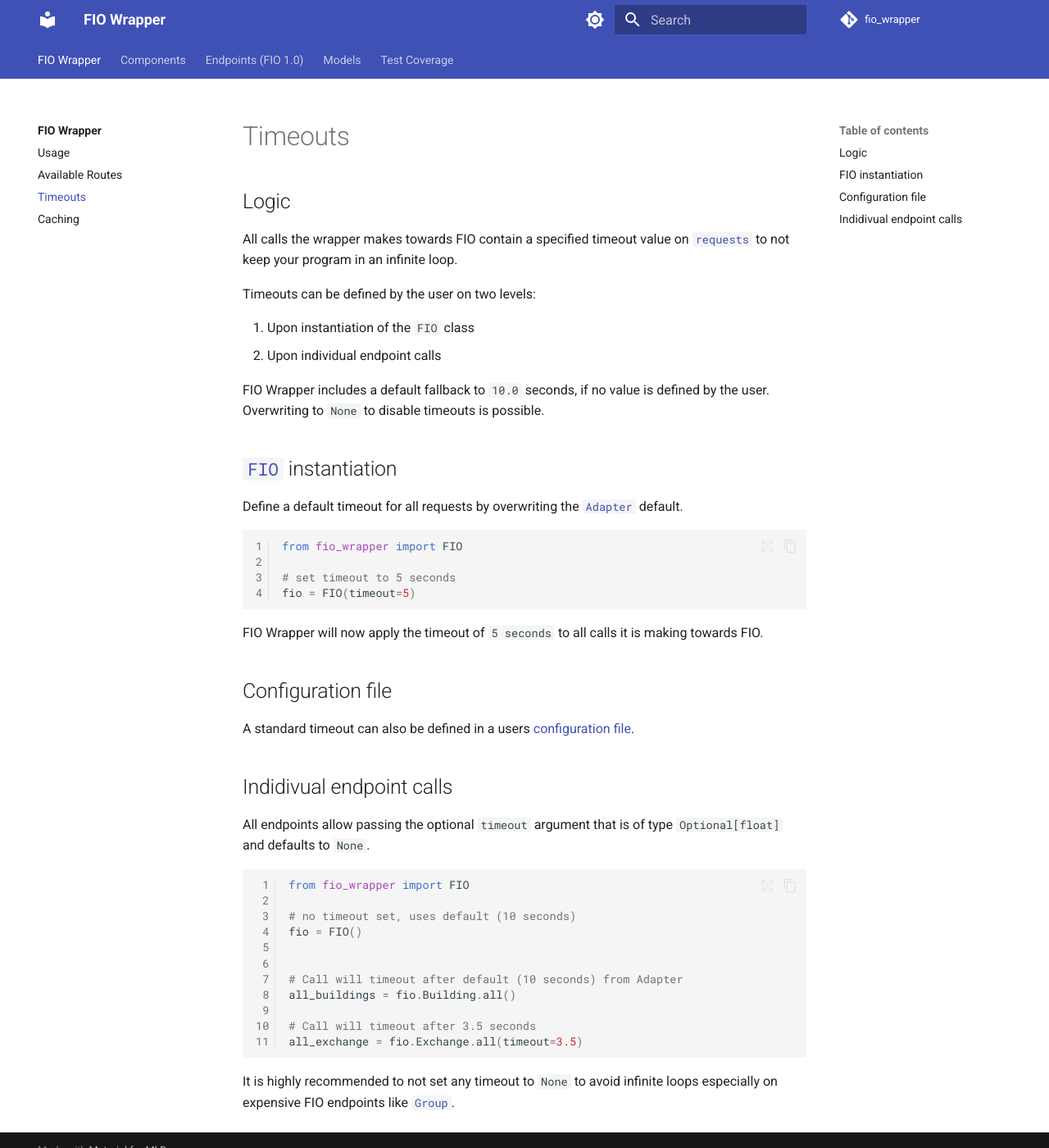
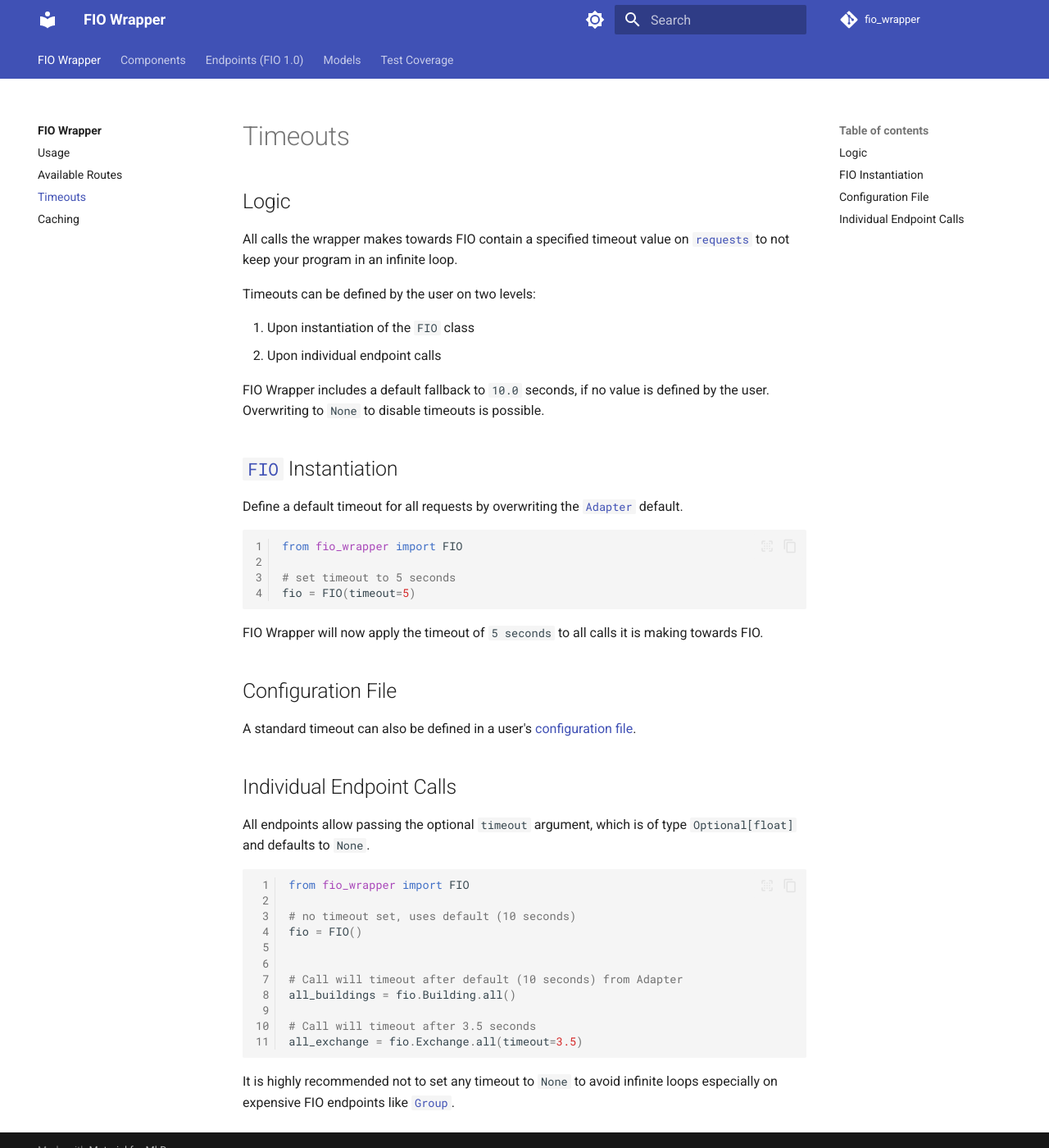
Before and after one commit to PRUNplanner/fio_wrapper, an MkDocs documentation site: the page built from docs/timeouts.md, in a window 1280 px wide and 1400 px high. Shown: the whole window at 82% size. Built offline with MkDocs 1.6.1 and Material for MkDocs 9.7.7, drawn with Linux system fonts in a browser that asks for light colours; comment, search, counter and statistics services are not loaded.

Commit message:
Improve caching and timeout documentation

````diff
--- a/docs/timeouts.md
+++ b/docs/timeouts.md
@@ -9,7 +9,7 @@ Timeouts can be defined by the user on two levels:
 
 FIO Wrapper includes a default fallback to `10.0` seconds, if no value is defined by the user. Overwriting to `None` to disable timeouts is possible.
 
-## [`FIO`](fio.md) instantiation
+## [`FIO`](fio.md) Instantiation
 
 Define a default timeout for all requests by overwriting the [`Adapter`](fio_adapter.md) default.
 
@@ -23,13 +23,13 @@ fio = FIO(timeout=5)
 
 FIO Wrapper will now apply the timeout of `5 seconds` to all calls it is making towards FIO.
 
-## Configuration file
+## Configuration File
 
-A standard timeout can also be defined in a users [configuration file](config.md).
+A standard timeout can also be defined in a user's [configuration file](config.md).
 
-## Indidivual endpoint calls
+## Individual Endpoint Calls
 
-All endpoints allow passing the optional `timeout` argument that is of type `Optional[float]` and defaults to `None`.
+All endpoints allow passing the optional `timeout` argument, which is of type `Optional[float]` and defaults to `None`.
 
 ```python
 from fio_wrapper import FIO
@@ -46,4 +46,4 @@ all_exchange = fio.Exchange.all(timeout=3.5)
 
 ```
 
-It is highly recommended to not set any timeout to `None` to avoid infinite loops especially on expensive FIO endpoints like [`Group`](endpoints/group.md).
+It is highly recommended not to set any timeout to `None` to avoid infinite loops especially on expensive FIO endpoints like [`Group`](endpoints/group.md).
````
Also changed, not shown: docs/caching.md (+4 -2 lines).
